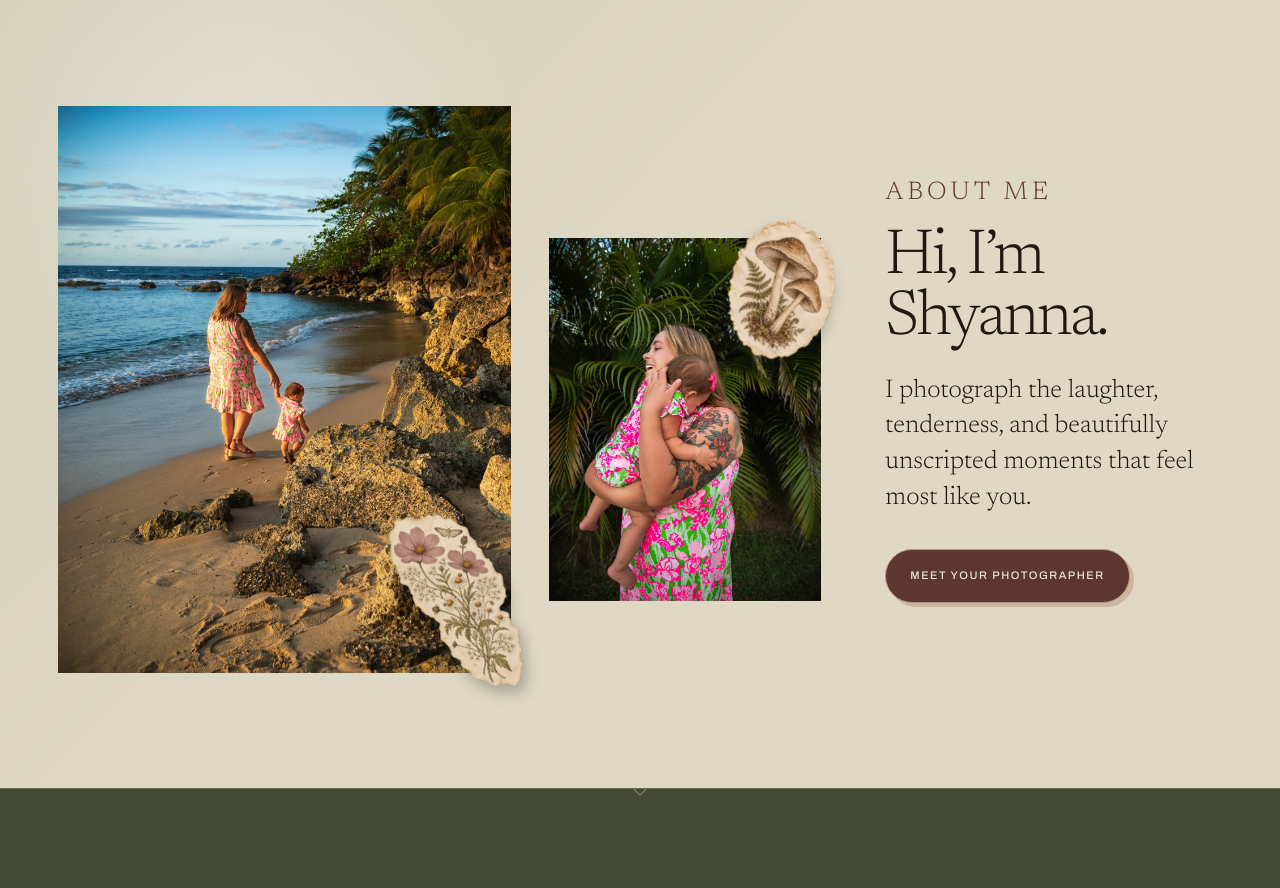
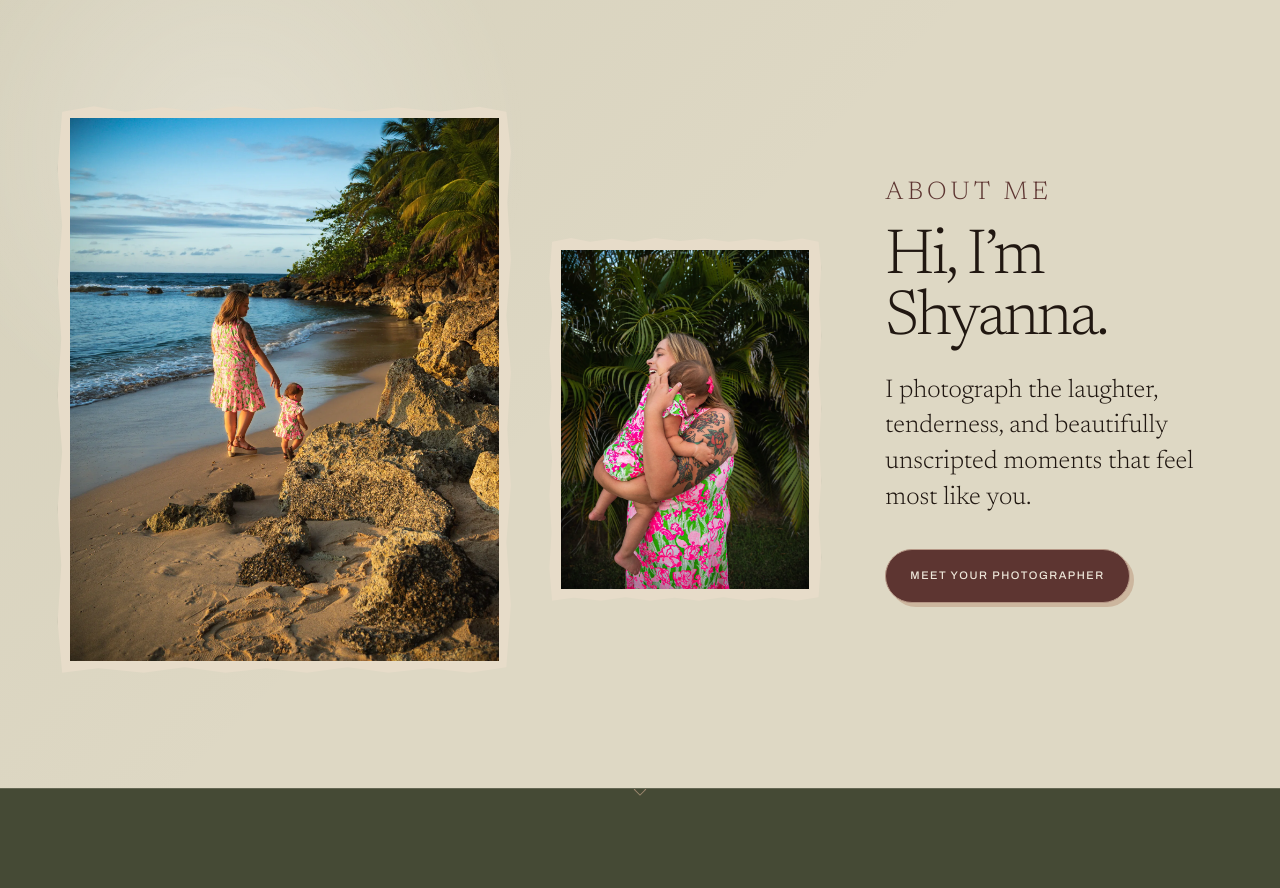
Before and after one commit to Mountain-Dr3w/shy-and-wild, a website: page index.html in a window 1280 px wide. Shown: the part 849-1737 px from the top of the page. Drawn offline with nearby package versions, Linux system fonts and the light colour scheme.

Commit message:
Replace stickers with deckled photo frames

```diff
--- a/index.html
+++ b/index.html
@@ -144,6 +144,7 @@
         --sage-paper: #ded8c4;
         --rosewood: #5d3531;
         --clay: #a87758;
+        --deckle: polygon(1% 1%,8% 0,15% 1%,23% .2%,31% 1%,39% 0,48% .8%,57% .1%,66% 1%,75% .2%,84% 1%,93% .1%,99% 1%,100% 8%,99.2% 17%,100% 27%,99% 37%,100% 47%,99.2% 57%,100% 67%,99% 77%,100% 88%,99% 99%,91% 100%,82% 99.2%,73% 100%,64% 99%,55% 100%,46% 99.2%,37% 100%,28% 99%,19% 100%,9% 99.2%,1% 100%,0 91%,.8% 81%,0 71%,1% 61%,0 51%,.8% 41%,0 31%,1% 21%,0 11%);
         --page-width: 1360px;
         --page-gutter: clamp(20px, 4.5vw, 64px);
         background: var(--walnut);
@@ -410,35 +411,8 @@
         align-items: center;
       }
 
-      .home-preview-photo { position: relative; margin: 0; overflow: visible; background: var(--bark); }
+      .home-preview-photo { position: relative; margin: 0; overflow: visible; padding: clamp(7px,1vw,12px); background: #e7dcc9; clip-path: var(--deckle); filter: drop-shadow(0 14px 18px rgba(32,23,17,.22)); }
       .home-preview-photo picture { display: block; height: 100%; overflow: hidden; }
-      .home-preview-photo:first-child::after {
-        position: absolute;
-        z-index: 2;
-        right: clamp(-30px, -2vw, -14px);
-        bottom: -28px;
-        width: clamp(104px, 11vw, 148px);
-        aspect-ratio: 506 / 760;
-        pointer-events: none;
-        background: url("/images/pressed-flower-magnet.png?v=2") center / contain no-repeat;
-        content: "";
-        filter: drop-shadow(0 9px 7px rgba(18, 27, 17, .27));
-        transform: rotate(-30deg);
-        transform-origin: 55% 55%;
-      }
-      .home-preview-photo:nth-child(2)::after {
-        position: absolute;
-        z-index: 2;
-        top: -24px;
-        right: -24px;
-        width: clamp(96px, 10vw, 138px);
-        aspect-ratio: 640 / 760;
-        pointer-events: none;
-        background: url("/images/woodland-mushroom-magnet.png?v=2") center / contain no-repeat;
-        content: "";
-        filter: drop-shadow(0 9px 7px rgba(18, 27, 17, .27));
-        transform: rotate(17deg);
-      }
       .home-preview-photo:first-child { aspect-ratio: 4 / 5; }
       .home-preview-photo:nth-child(2) { aspect-ratio: 3 / 4; margin-top: 22%; }
       .home-preview-copy { position: relative; isolation: isolate; padding-left: clamp(8px, 2vw, 28px); }
```
Also changed, not shown: 404.html (+1 -1 lines), about.html (+1 -1 lines), contact.html (+1 -1 lines), couples.html (+1 -1 lines), family.html (+1 -1 lines), motherhood.html (+1 -1 lines), portfolio.html (+1 -1 lines), privacy.html (+1 -1 lines), public/styles/site-pages.css (+4 -11 lines), services.html (+1 -1 lines).
